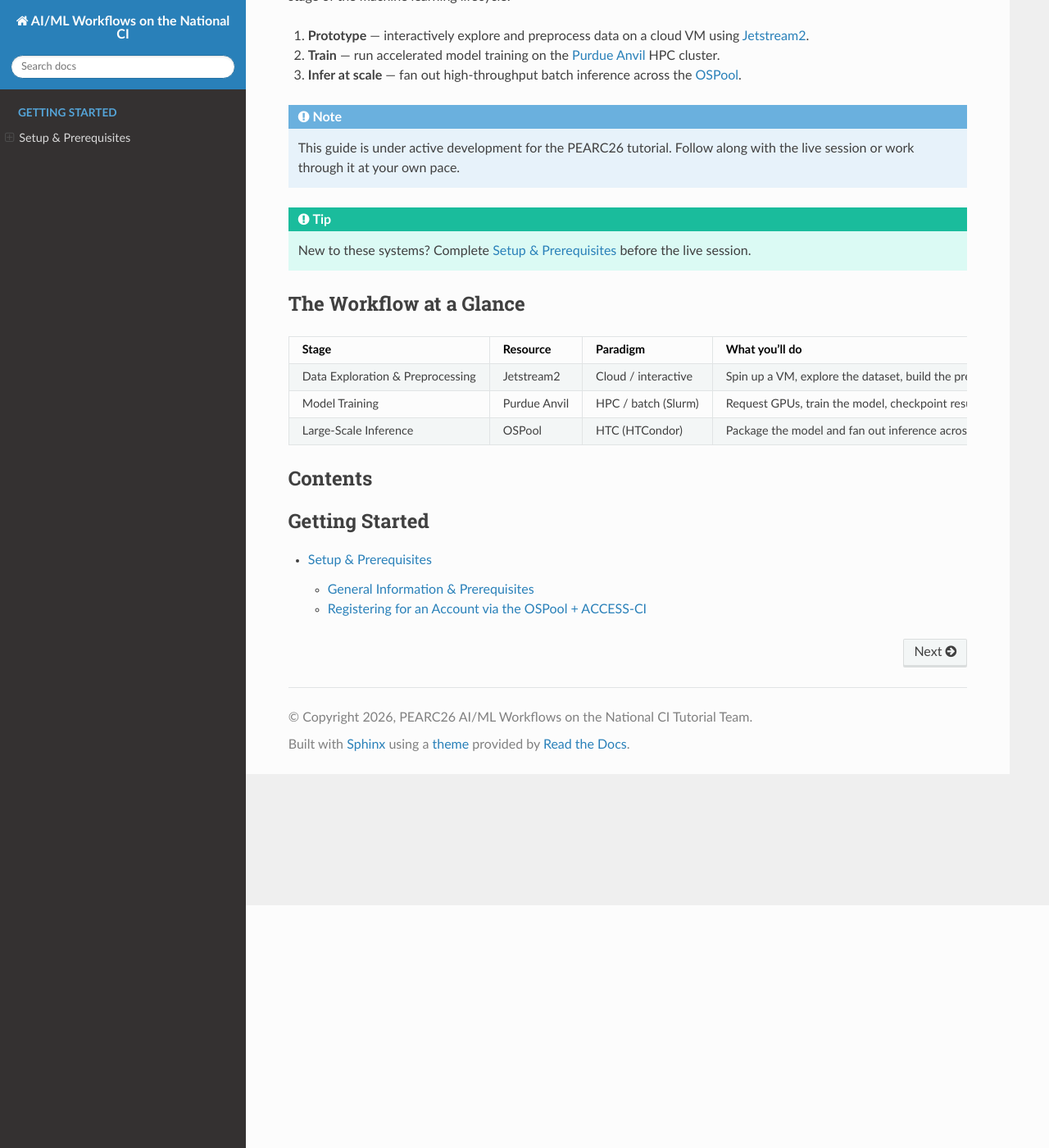
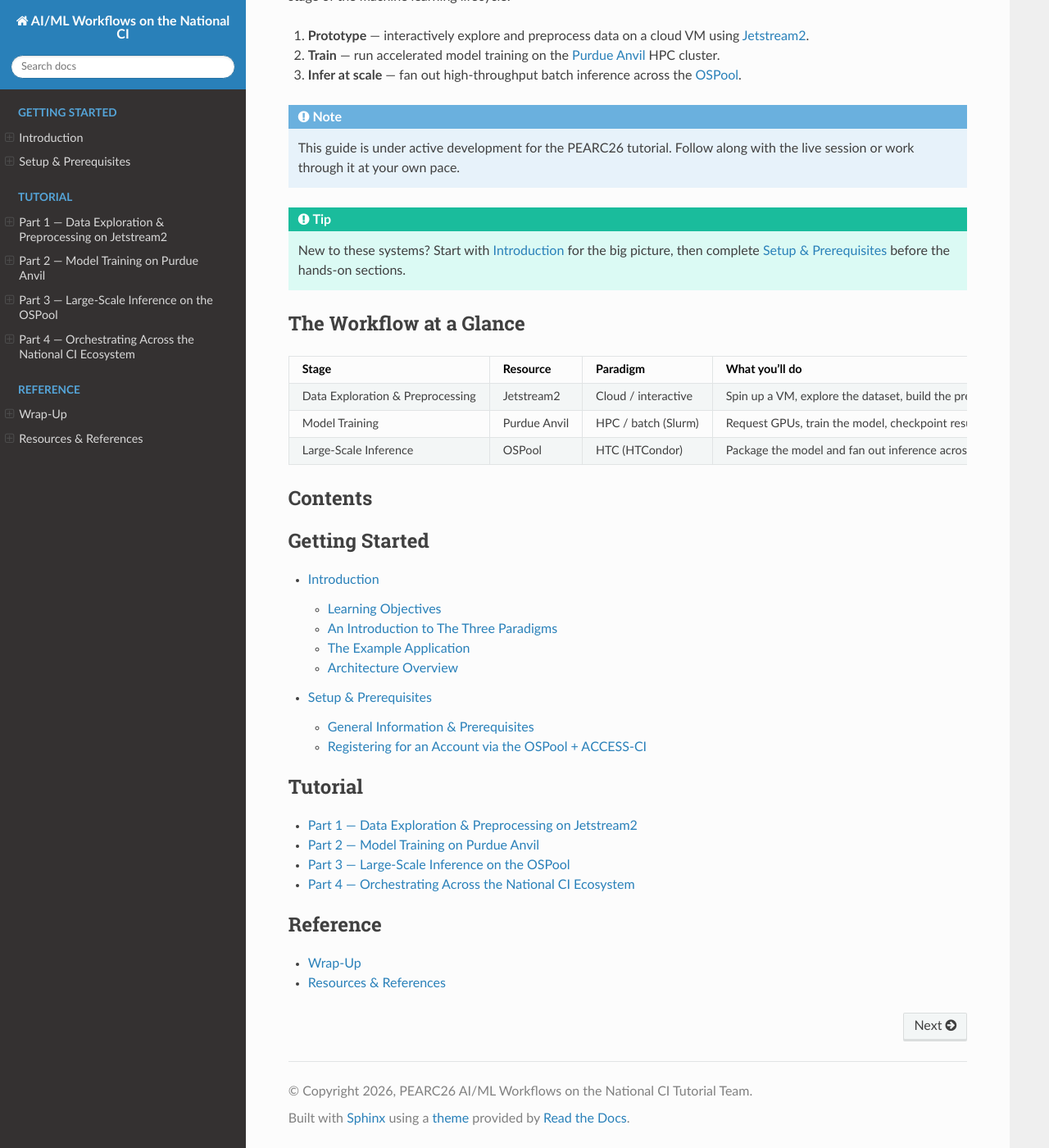
Before and after one commit to dmora127/PEARC26-AIML-on-National-CI, a Sphinx documentation site: the page built from docs/source/index.rst, in a window 1280 px wide and 1400 px high, scrolled down 296 px. Shown: the whole window at 82% size. Built offline with Sphinx 7.4.7 and the Read the Docs theme 3.1.0, drawn with Linux system fonts in a browser that asks for light colours; pages that are not in the unit, such as notebooks, are missing from menus; part of the change alters nothing that is shown.

```diff
--- a/docs/source/conf.py
+++ b/docs/source/conf.py
@@ -32,18 +32,7 @@ intersphinx_mapping = {
 intersphinx_disabled_domains = ["std"]
 
 templates_path = ["_templates"]
-
-# Only the landing page and the setup section are published for now; the
-# tutorial content stays hidden until it is ready for release.
-exclude_patterns = [
-    "introduction.rst",
-    "part1-jetstream2/*",
-    "part2-anvil/*",
-    "part3-ospool/*",
-    "part4-orchestrating-across-ci/*",
-    "wrap-up.rst",
-    "resources.rst",
-]
+exclude_patterns = []
 
 # -- Options for HTML output -------------------------------------------------
 
--- a/docs/source/index.rst
+++ b/docs/source/index.rst
@@ -23,7 +23,8 @@ stage of the machine learning lifecycle:
 
 .. tip::
 
-   New to these systems? Complete :doc:`setup/index` before the live session.
+   New to these systems? Start with :doc:`introduction` for the big picture,
+   then complete :doc:`setup/index` before the hands-on sections.
 
 The Workflow at a Glance
 ------------------------
@@ -56,16 +57,21 @@ Contents
    :maxdepth: 2
    :caption: Getting Started
 
+   introduction
    setup/index
 
-.. Tutorial and reference sections are hidden until release. To restore,
-   re-add the toctree entries below and remove the matching entries from
-   exclude_patterns in conf.py.
+.. toctree::
+   :maxdepth: 2
+   :caption: Tutorial
 
-   introduction
    part1-jetstream2/index
    part2-anvil/index
    part3-ospool/index
    part4-orchestrating-across-ci/index
+
+.. toctree::
+   :maxdepth: 1
+   :caption: Reference
+
    wrap-up
    resources
```
